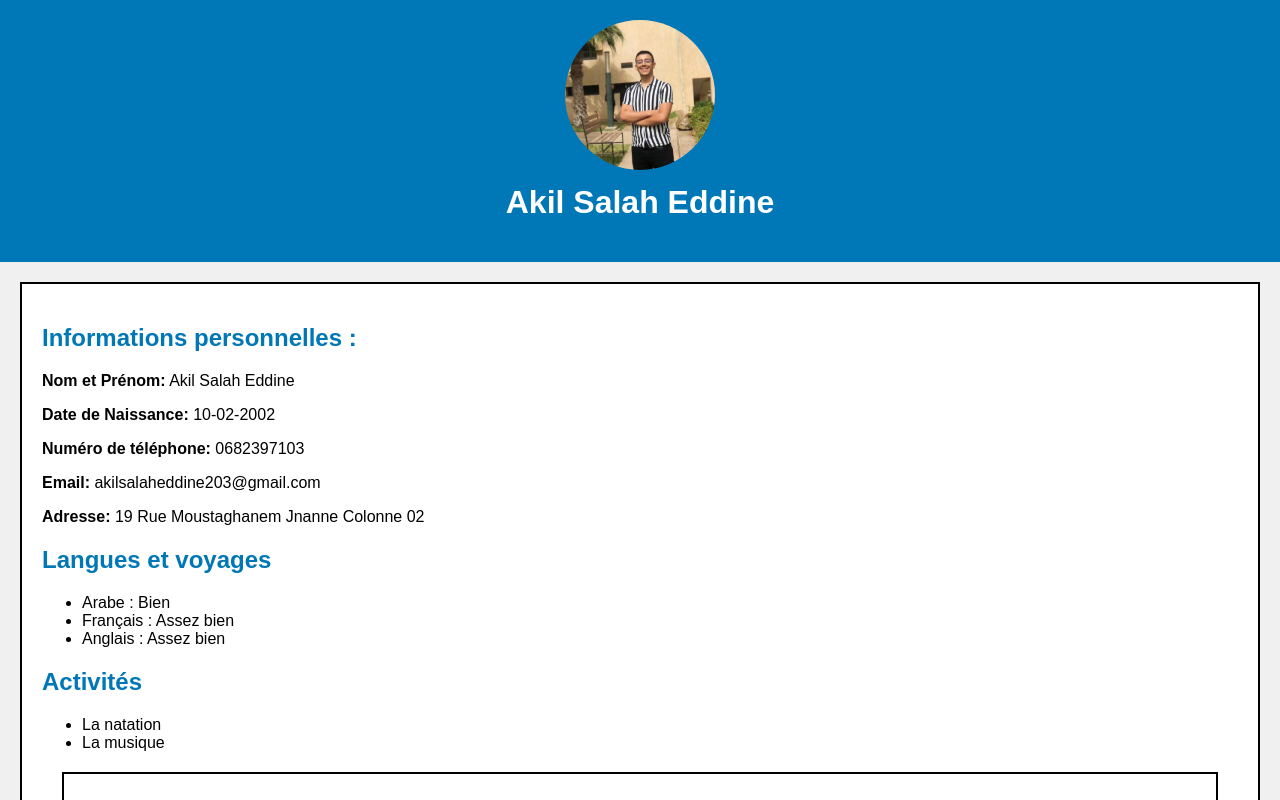
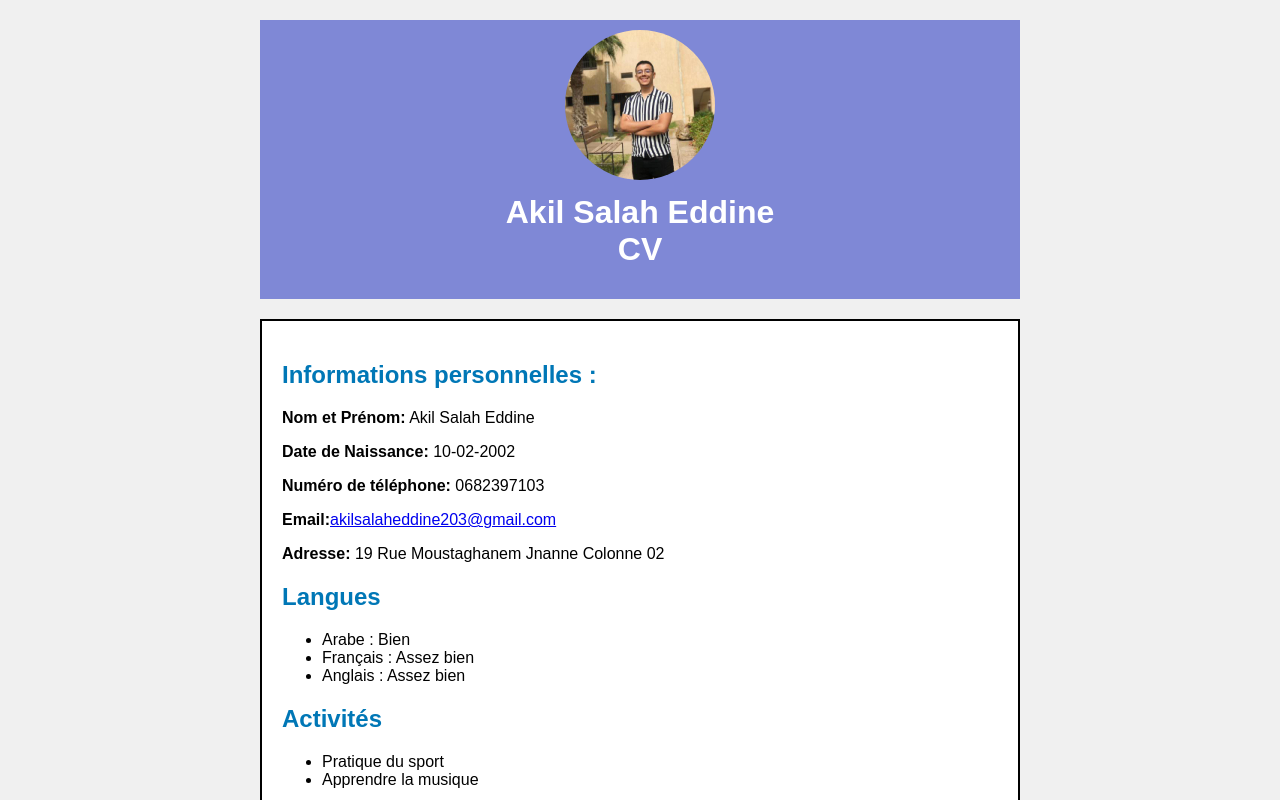
Before and after one commit to AkilSalah/CV, a plain HTML site: page index.html in a window 1280 px wide. Shown: the top 800 px of the page. Drawn offline with Linux system fonts and the light colour scheme; a script that the page names is missing.

Commit message:
last update

```diff
--- a/index.html
+++ b/index.html
@@ -3,25 +3,27 @@
 <head>
     <meta charset='utf-8'>
     <meta http-equiv='X-UA-Compatible' content='IE=edge'>
-    <title>Akil</title>
+    <title>Akil CV</title>
     <meta name='viewport' content='width=device-width, initial-scale=1'>
     <link rel='stylesheet' type='text/css' media='screen' href='main.css'>
     <script src='main.js'></script>
 </head>
 <body>
+    <div class="contenu">
     <header>
         <img src="akil.jpg" alt="" />
-        <h1>Akil Salah Eddine </h1>
+        <h1>Akil Salah Eddine<br> CV</h1>
+
     </header>
     <section id="info">
         <h2>Informations personnelles :</h2>
         <p><b>Nom et Prénom:</b> Akil Salah Eddine</p>
         <p><b>Date de Naissance:</b> 10-02-2002</p>
         <p><b>Numéro de téléphone:</b> 0682397103</p>
-        <p><b>Email:</b> akilsalaheddine203@gmail.com</p>
+        <p><b>Email:</b><a href="mailto:akilsalaheddine203@gmail.com">akilsalaheddine203@gmail.com</a>
         <p><b>Adresse:</b> 19 Rue Moustaghanem Jnanne Colonne 02</p>
 
-        <h2>Langues et voyages</h2>
+        <h2>Langues</h2>
         <ul>
             <li>Arabe : Bien</li>
             <li>Français : Assez bien</li>
@@ -29,8 +31,8 @@
         </ul>
         <h2>Activités</h2>
         <ul>
-            <li>La natation</li>
-            <li>La musique</li>
+            <li>Pratique du sport</li>
+            <li>Apprendre la musique</li>
         </ul>
          <section id="education">
         <h2>Éducation :</h2>
@@ -44,6 +46,6 @@
     </section>
     </section>
 
-
+   </div>
 </body>
 </html>
--- a/main.css
+++ b/main.css
@@ -8,9 +8,12 @@ body {
 /* Styles pour l'en-tête */
 header {
     text-align: center;
-    background-color: #0077b6;
-    color: white;
-    padding: 20px;
+    background-color: #4a57caad;
+    color: rgb(255, 255, 255);
+    padding: 10px;
+    margin-top: 20px;
+    margin-left: 20px;
+    margin-right: 20px;
 }
 
 header img {
@@ -67,3 +70,10 @@ span.highlight {
     color: blue;
     font-weight: bold;
 }
+
+.contenu{
+
+    max-width: 800px;
+    margin: 0 auto;
+
+}
```
